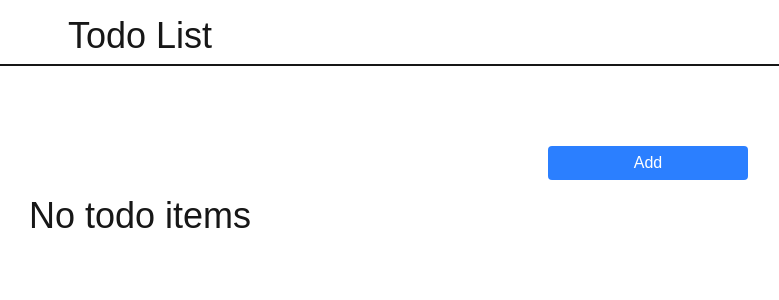
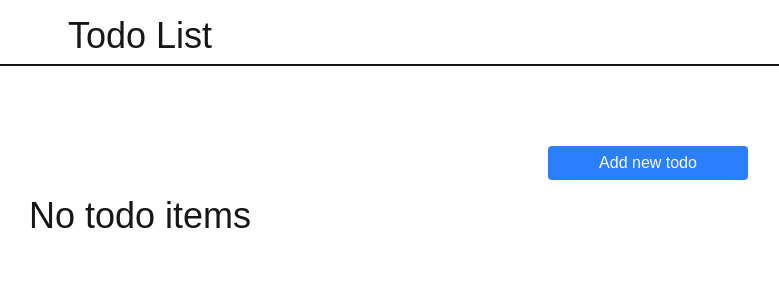
Before and after one commit to Potassiumzz/next-js-todo, a Next.js app: page / in a window 1280 px wide. Shown: the top 300 px of the page, without its empty margins (500-1279 px from the left). Built offline with nearby package versions, Linux system fonts and the light colour scheme.

Commit message:
feat(button): change button's text for adding todo

```diff
--- a/src/app/components/TodoInput.tsx
+++ b/src/app/components/TodoInput.tsx
@@ -31,7 +31,7 @@ export default function TodoInput({ addTodoList }: TodoInputProps) {
         className="bg-blue-500 text-white px-4 py-1 rounded-sm w-[200px] hover:cursor-pointer hover:bg-blue-800 duration-200"
         onClick={handleAddTodo}
       >
-        Add
+        Add new todo
       </button>
     </div>
   )
```
